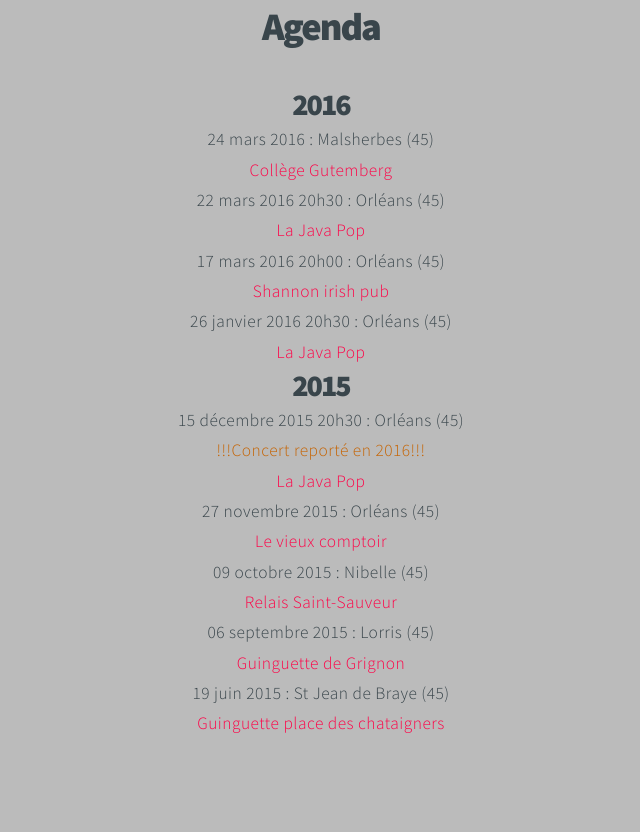
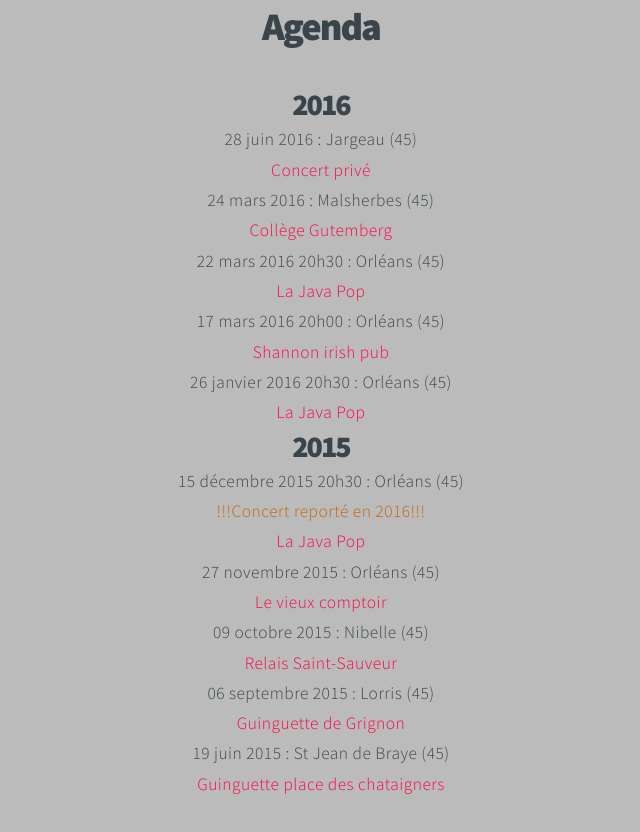
Before and after one commit to denislafont/34awedding, a plain HTML site: page index.html in a window 1280 px wide. Shown: the part 2397-3229 px from the top of the page, without its empty margins (319-959 px from the left). Drawn offline with Linux system fonts and the light colour scheme; files whose address does not match are found by name.

Commit message:
MAJ Jargeau 28 juin 2016 concert privé

```diff
--- a/index.html
+++ b/index.html
@@ -114,6 +114,10 @@
 							<h3>2016</h3>
 						</p>
 						<p>
+							28 juin 2016 : Jargeau (45)
+						</p>
+  						<p><a href="">Concert privé</a></p>
+						<p>
 							24 mars 2016 : Malsherbes (45)
 						</p>
   						<p><a href="">Collège Gutemberg</a></p>
```
